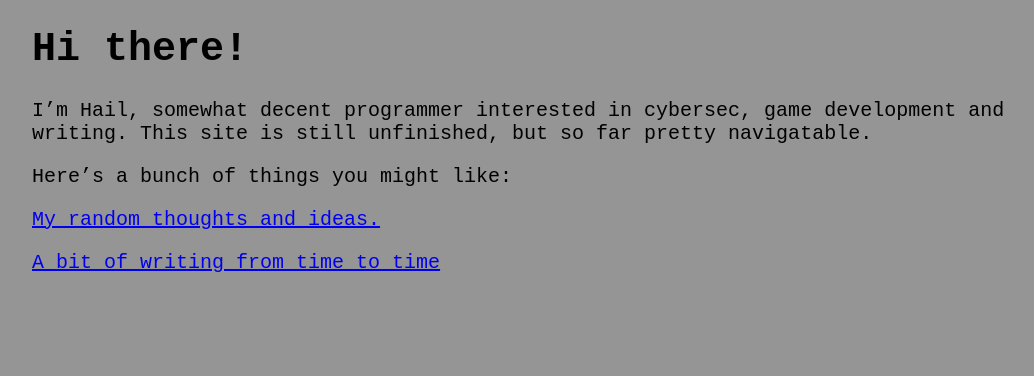
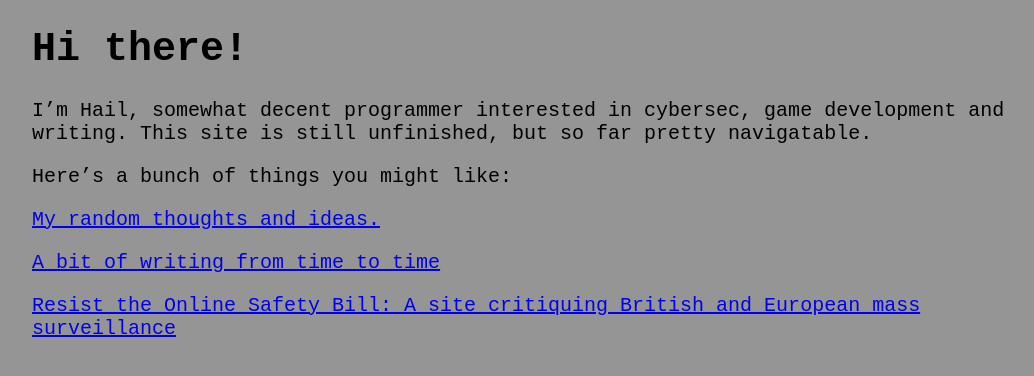
Before and after one commit to CrazycatASG/crazycatasg.github.io, a Jekyll site: the page built from index.md, in a window 1280 px wide. Shown: the top 376 px of the page, without its empty margins (108-1142 px from the left). Built offline with Jekyll 4.4.1, drawn with Linux system fonts in a browser that asks for light colours.

Commit message:
Update index.md

```diff
--- a/index.md
+++ b/index.md
@@ -11,4 +11,6 @@ Here's a bunch of things you might like:
 
 [My random thoughts and ideas.](things_you_might_like\blog) <br>
 
-[A bit of writing from time to time](things_you_might_like\literature)
+[A bit of writing from time to time](things_you_might_like\literature) <br>
+
+[Resist the Online Safety Bill: A site critiquing British and European mass surveillance](https://crazycatasg.github.io/anti-osa/)
```
